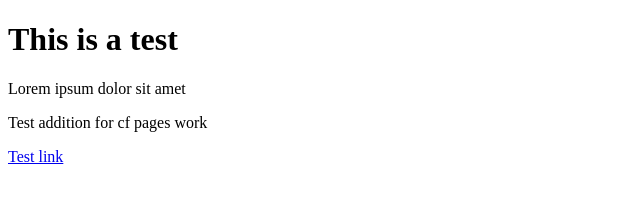
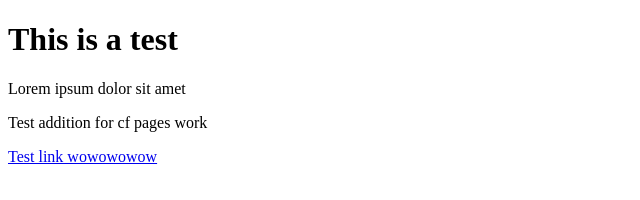
Before and after one commit to cmsparks/test-repo, a plain HTML site: page index.html in a window 1280 px wide. Shown: the whole page, without its empty margins (0-640 px from the left). Drawn offline with Linux system fonts and the light colour scheme.

Commit message:
very cool vs code commit

```diff
--- a/index.html
+++ b/index.html
@@ -8,6 +8,6 @@
     <h1>This is a test</h1>
     <p>Lorem ipsum dolor sit amet</p>
     <p>Test addition for cf pages work</p>
-    <a href="https://cloudflare.com">Test link</a>
+    <a href="https://cloudflare.com">Test link wowowowow</a>
 </body>
 </html>
```
